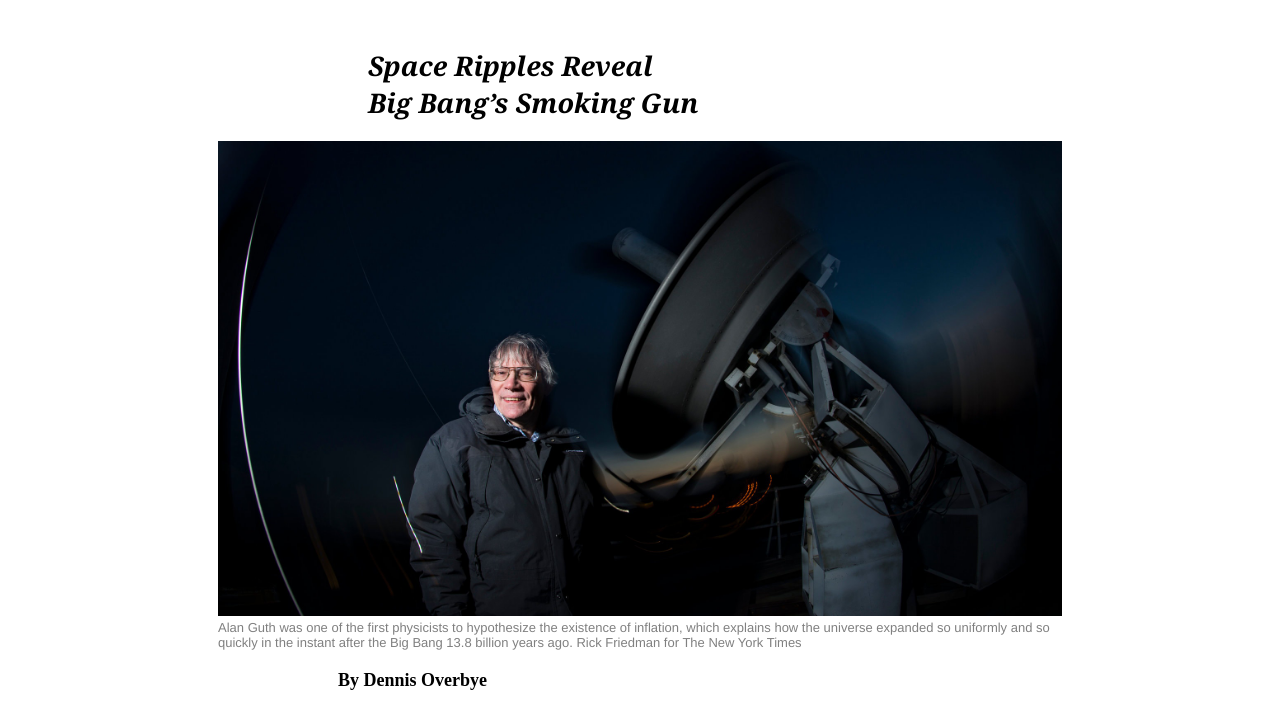
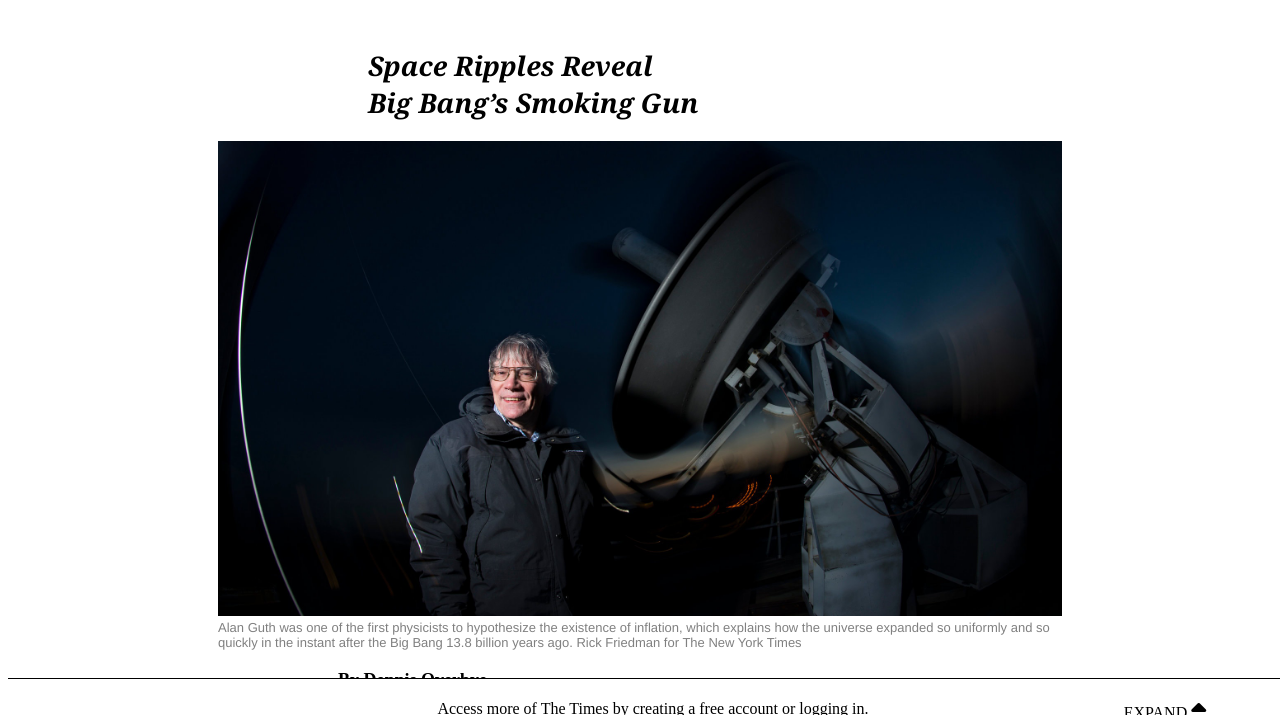
Before and after one commit to teekaytech/NYT-Clone, a plain HTML site: page index.html in a window 1280 px wide. Shown: the part 61-776 px from the top of the page. Drawn offline with Linux system fonts and the light colour scheme.

Commit message:
Fix issues raised by the code reviewer

```diff
--- a/index.html
+++ b/index.html
@@ -371,6 +371,10 @@
             </div>
         </nav>
 
+        <div class="floating-footer">
+            <p>Access more of The Times by creating a free account or logging in.</p>
+            <span>EXPAND <i class="fa fa-caret-up" style="font-size:24px"></i></span>
+        </div>
         <footer>
             <a href="">&copy; The New York Times Company</a>
             <a href="">NYTCo</a>
--- a/style.css
+++ b/style.css
@@ -484,7 +484,7 @@ footer {
   width: 90%;
   margin: 0 auto;
   border-top: #e2e2e2 solid 1px;
-  padding: 10px 0 30px 0;
+  padding: 10px 0 80px 0;
   text-align: center;
 }
 
@@ -565,3 +565,28 @@ footer > a {
 .clear {
   clear: both;
 }
+
+.floating-footer {
+  background-color: white;
+  position: fixed;
+  bottom: 0;
+  padding: 5px;
+  width: 100%;
+  z-index: 1;
+  border-top: 1px solid black;
+  display: grid;
+  grid-template-columns: 1fr 3fr 1fr;
+  grid-auto-rows: min-content;
+  justify-items: center;
+  align-items: center;
+}
+
+.floating-footer > p {
+  grid-row: 1;
+  grid-column: 2;
+}
+
+.floating-footer > span {
+  grid-row: 1;
+  grid-column: 3;
+}
```
